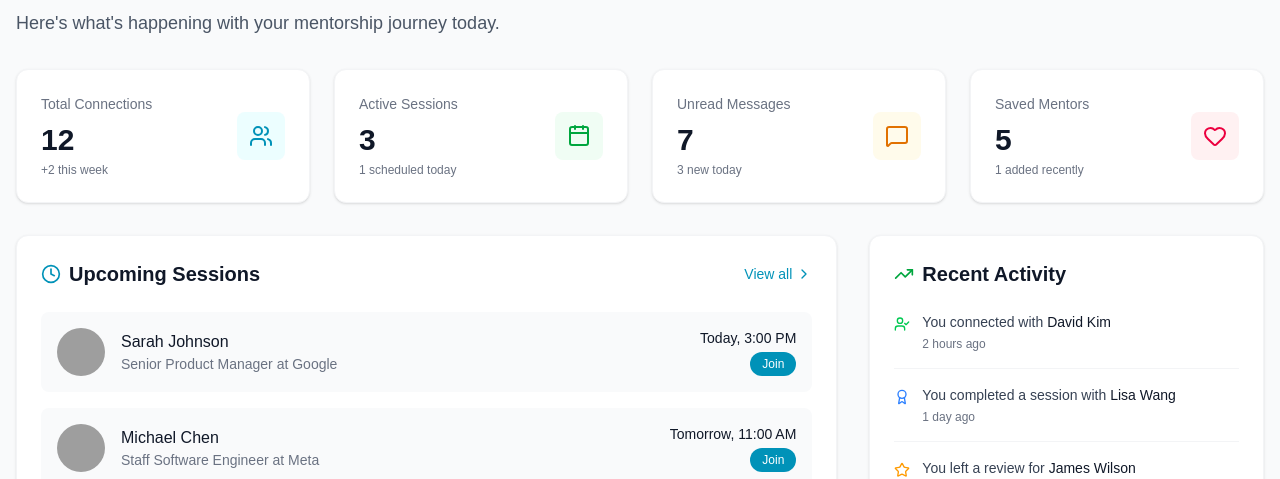
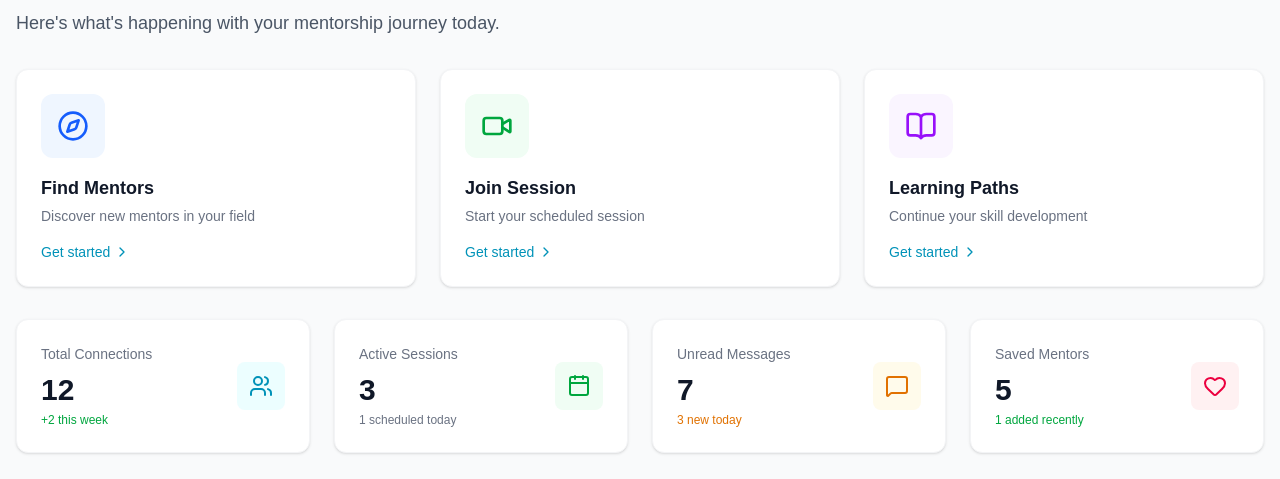
Before and after one commit to MentoNest/skillsync_frontend, a Next.js app: page /dashboard in a window 1280 px wide. Shown: the part 128-607 px from the top of the page. Built offline with nearby package versions, Linux system fonts and the light colour scheme; no server answers; grey boxes are pictures that could not be loaded.

Commit message:
implemented the user profile

```diff
--- a/app/dashboard/page.tsx
+++ b/app/dashboard/page.tsx
@@ -284,11 +284,32 @@ export default function DashboardPage() {
 
       {/* Main content - renders immediately, no loading state */}
       <main className="max-w-7xl mx-auto px-4 py-8">
+        {/* Welcome section */}
         <div className="mb-8">
           <h1 className="text-3xl font-bold text-gray-900 dark:text-white">Welcome back! 👋</h1>
           <p className="mt-2 text-lg text-gray-600 dark:text-gray-400">
             Here's what's happening with your mentorship journey today.
           </p>
+        </div>
+
+        {/* Quick Actions Section */}
+        <div className="grid grid-cols-1 md:grid-cols-3 gap-6 mb-8">
+          {quickActions.map((action, index) => (
+            <Link
+              key={index}
+              href={action.link}
+              className="bg-white dark:bg-gray-800 rounded-xl shadow-sm border border-gray-100 dark:border-gray-700 p-6 hover:shadow-lg transition-all hover:-translate-y-1 group"
+            >
+              <div className={`${action.bgColor} w-16 h-16 rounded-xl flex items-center justify-center mb-4 group-hover:scale-105 transition-transform`}>
+                {action.icon}
+              </div>
+              <h3 className="text-lg font-semibold text-gray-900 dark:text-white mb-1">{action.title}</h3>
+              <p className="text-sm text-gray-500 dark:text-gray-400">{action.description}</p>
+              <div className="mt-4 flex items-center text-cyan-600 dark:text-cyan-400 text-sm font-medium">
+                Get started <ChevronRight className="h-4 w-4 ml-1 group-hover:translate-x-1 transition-transform" />
+              </div>
+            </Link>
+          ))}
         </div>
 
         {/* Stats grid */}
@@ -302,7 +323,11 @@ export default function DashboardPage() {
                 <div>
                   <p className="text-sm font-medium text-gray-500 dark:text-gray-400">{stat.title}</p>
                   <p className="mt-2 text-3xl font-bold text-gray-900 dark:text-white">{stat.value}</p>
-                  <p className="mt-1 text-xs text-gray-500 dark:text-gray-400">{stat.change}</p>
+                  <p className={`mt-1 text-xs ${
+                    stat.changeType === "positive" ? "text-green-600 dark:text-green-400" :
+                    stat.changeType === "warning" ? "text-amber-600 dark:text-amber-400" :
+                    "text-gray-500 dark:text-gray-400"
+                  }`}>{stat.change}</p>
                 </div>
                 <div className={`${stat.bgColor} p-3 rounded-lg`}>
                   {stat.icon}
```
